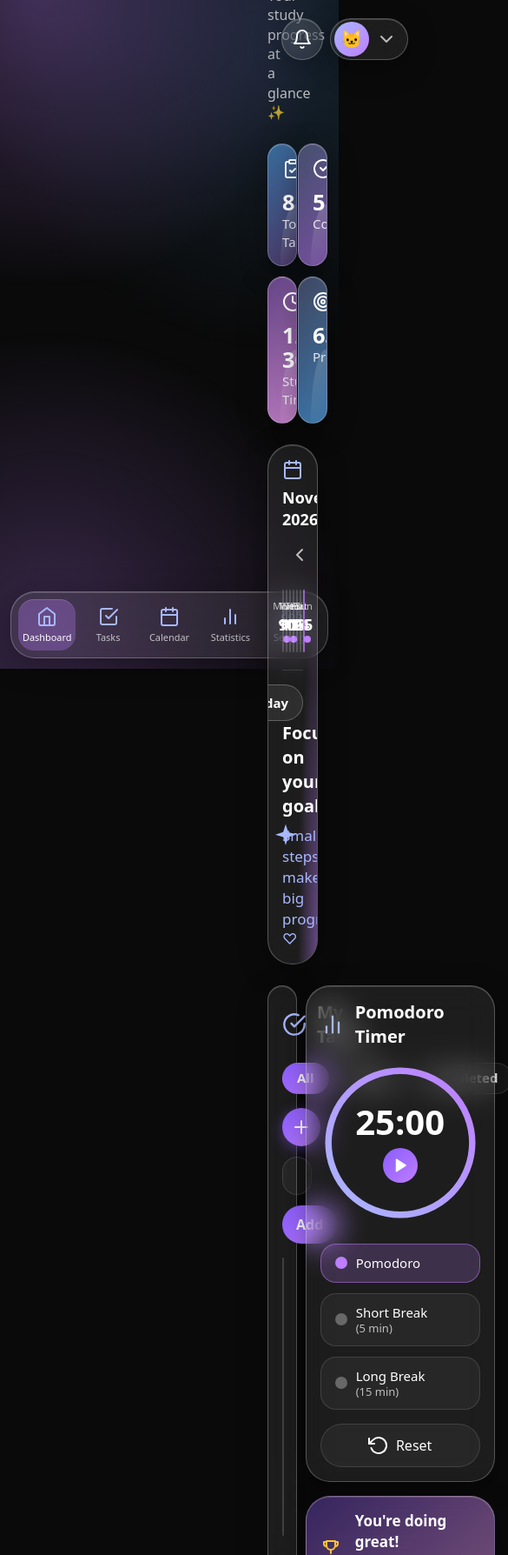
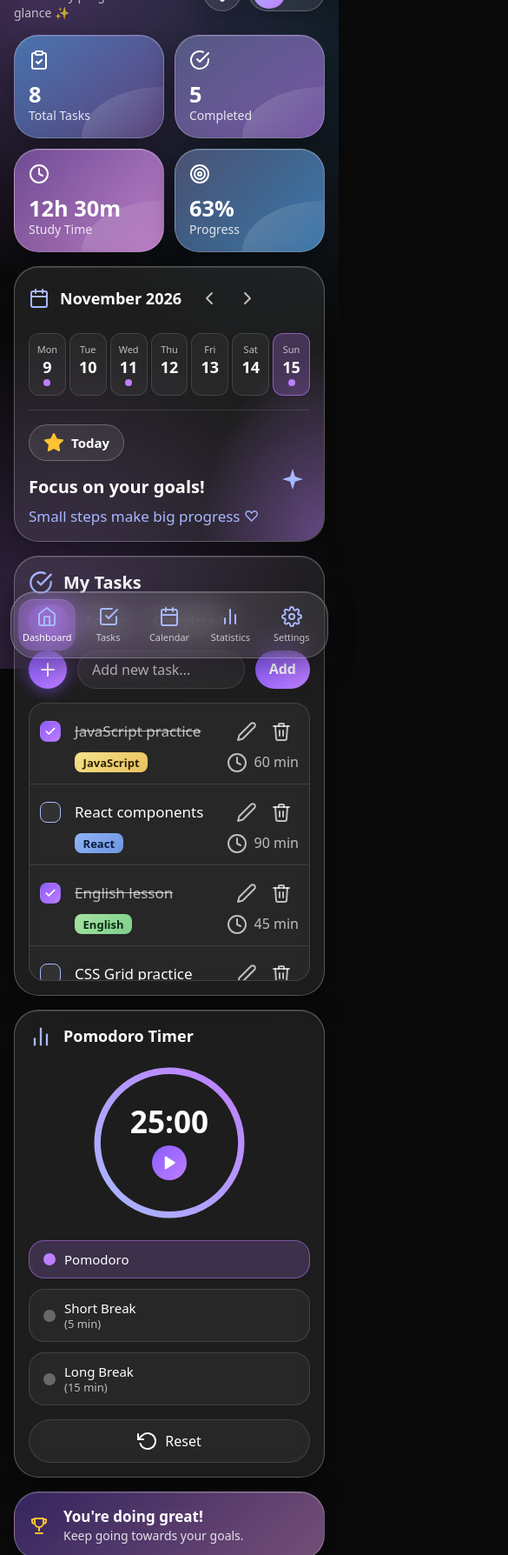
Before and after one commit to mariiaherasymiukdev-bit/study-tracker, a website built with Parcel: page src/index.html in a window 390 px wide. Shown: the part 75-1863 px from the top of the page at 87% size, 585 px wide, since content can reach past the window. Built offline with nearby package versions, Linux system fonts and the light colour scheme.

Commit message:
Improve responsive layout and calendar styles

```diff
--- /dev/null
+++ b/src/styles/components/_layout.scss
@@ -0,0 +1,22 @@
+@use "../utils/vars" as *;
+
+.dashboard {
+  display: grid;
+  grid-template-columns: minmax(0, $content-max-width);
+  justify-content: center;
+  gap: $layout-gap;
+  margin-left: $sidebar-width + $layout-gap * 2;
+  padding: $layout-gap $layout-gap $layout-gap 0;
+
+  &__bottom {
+    display: grid;
+    grid-template-columns: minmax(0, 1.37fr) minmax(0, 1fr);
+    gap: $layout-gap;
+  }
+
+  &__side {
+    display: grid;
+    grid-template-rows: 1fr auto;
+    gap: 1rem;
+  }
+}
--- a/src/styles/main.scss
+++ b/src/styles/main.scss
@@ -1,14 +1,16 @@
 @use "utils/vars" as *;
 @use "utils/mixins" as *;
 @use "utils/animations";
+
 @use "components/cards";
 @use "components/sidebar";
 @use "components/header";
 @use "components/calendar";
 @use "components/tasks";
 @use "components/timer";
+@use "components/layout";
+
 @use "responsive/media";
-
 // Reset
 *,
 *::before,
@@ -105,28 +107,6 @@ body {
   outline-offset: 2px;
 }
 
-// Layout
-.dashboard {
-  display: grid;
-  grid-template-columns: minmax(0, $content-max-width);
-  justify-content: center;
-  gap: $layout-gap;
-  margin-left: $sidebar-width + $layout-gap * 2;
-  padding: $layout-gap $layout-gap $layout-gap 0;
-
-  &__bottom {
-    display: grid;
-    grid-template-columns: minmax(0, 1.37fr) minmax(0, 1fr);
-    gap: $layout-gap;
-  }
-
-  &__side {
-    display: grid;
-    grid-template-rows: 1fr auto;
-    gap: 1rem;
-  }
-}
-
 // Utilities
 .icon {
   flex-shrink: 0;
--- a/src/styles/responsive/_media.scss
+++ b/src/styles/responsive/_media.scss
@@ -11,8 +11,11 @@ $rail-width: 76px; // вузька панель із іконками
 $mobile-offset: 0.75rem; // відступ нижньої навігації від країв екрана
 $mobile-nav-space: 6.5rem; // запас знизу, щоб навігація не закривала контент
 
-// ===== Ноутбук (1200-1439px): стискаємо рядок завдання й таймер =====
-@media (min-width: #{$bp-compact}) and (max-width: #{$bp-desktop - 1px}) {
+// ========================================
+// LAPTOP: 1200px–1439px
+// ========================================
+
+@media (min-width: $bp-compact) and (max-width: $bp-desktop - 1px) {
   .task {
     grid-template-columns: minmax(0, 1fr) 6rem 4.75rem 2rem 2rem;
     column-gap: 0.75rem;
@@ -53,20 +56,48 @@ $mobile-nav-space: 6.5rem; // запас знизу, щоб навігація
   }
 }
 
-// ===== До 1199px: Tasks і Timer одна під одною =====
-@media (max-width: #{$bp-compact - 1px}) {
+// ========================================
+// TABLET AND SMALL LAPTOP: 600px–1199px
+// ========================================
+
+@media (min-width: $bp-mobile) and (max-width: $bp-compact - 1px) {
+  .dashboard {
+    width: auto;
+    min-width: 0;
+    margin-left: $rail-width + $layout-gap * 2;
+    padding-right: $layout-gap;
+  }
+
   .dashboard__bottom {
     grid-template-columns: minmax(0, 1fr);
+    gap: $layout-gap;
+    min-width: 0;
   }
-}
 
-// ===== 600-1199px: сайдбар стає вузькою панеллю з іконками =====
-@media (min-width: #{$bp-mobile}) and (max-width: #{$bp-compact - 1px}) {
+  .dashboard__side {
+    grid-template-columns: minmax(0, 1fr);
+    grid-template-rows: auto auto;
+    min-width: 0;
+  }
+
+  .tasks,
+  .timer,
+  .motivation {
+    width: 100%;
+    min-width: 0;
+  }
+
+  // Sidebar becomes an icon rail
   .sidebar {
     width: $rail-width;
     padding: 1.5rem 0.75rem;
-    overflow-y: auto; // на низьких екранах (телефон горизонтально) панель можна прокрутити
+    overflow-y: auto;
+    overflow-x: hidden;
     scrollbar-width: none;
+
+    &::-webkit-scrollbar {
+      display: none;
+    }
 
     &__title,
     &__subtitle,
@@ -94,17 +125,12 @@ $mobile-nav-space: 6.5rem; // запас знизу, щоб навігація
     }
   }
 
-  .dashboard {
-    margin-left: $rail-width + $layout-gap * 2;
-  }
-}
-
-// ===== До 899px: планшет =====
-@media (max-width: #{$bp-tablet - 1px}) {
+  // Tablet statistics
   .stats {
     grid-template-columns: repeat(2, minmax(0, 1fr));
   }
 
+  // Tablet calendar
   .calendar {
     grid-template-columns: minmax(0, 1fr);
     gap: 1.25rem;
@@ -115,19 +141,110 @@ $mobile-nav-space: 6.5rem; // запас знизу, щоб навігація
       border-left: 0;
     }
   }
+
+  // Timer
+  .timer {
+    &__body {
+      flex-direction: row;
+      flex-wrap: wrap;
+      justify-content: space-around;
+      gap: 1.25rem;
+    }
+
+    &__dial {
+      width: clamp(9rem, 30vw, 11.5rem);
+    }
+
+    &__modes {
+      width: min(100%, 16rem);
+    }
+  }
 }
 
-// ===== До 599px: телефон =====
-@media (max-width: #{$bp-mobile - 1px}) {
-  // Нижня навігація замість сайдбара
+// ========================================
+// TABLET: 768px–899px
+// ========================================
+
+@media (min-width: 768px) and (max-width: $bp-tablet - 1px) {
+  .dashboard {
+    gap: 1rem;
+  }
+
+  .calendar {
+    &__day {
+      min-width: 0;
+    }
+  }
+}
+
+// ========================================
+// MOBILE: 320px–599px
+// ========================================
+
+@media (max-width: $bp-mobile - 1px) {
+  // ----------------------------------------
+  // MAIN LAYOUT
+  // ----------------------------------------
+
+  .dashboard {
+    display: grid;
+    grid-template-columns: minmax(0, 1fr);
+    justify-content: stretch;
+    gap: 1rem;
+
+    width: 100%;
+    min-width: 0;
+    margin-left: 0;
+    padding: 2rem 1rem $mobile-nav-space;
+  }
+
+  .dashboard__bottom {
+    display: grid;
+    grid-template-columns: minmax(0, 1fr);
+    gap: 1rem;
+
+    width: 100%;
+    min-width: 0;
+  }
+
+  .dashboard__side {
+    display: grid;
+    grid-template-columns: minmax(0, 1fr);
+    grid-template-rows: auto auto;
+    gap: 1rem;
+
+    width: 100%;
+    min-width: 0;
+  }
+
+  .tasks,
+  .timer,
+  .motivation {
+    width: 100%;
+    min-width: 0;
+  }
+
+  // ----------------------------------------
+  // BOTTOM NAVIGATION
+  // ----------------------------------------
+
   .sidebar {
+    position: fixed;
     top: auto;
     right: $mobile-offset;
     bottom: $mobile-offset;
     left: $mobile-offset;
+
+    display: flex;
     flex-direction: row;
+
     width: auto;
+    height: auto;
+    min-height: 0;
+
     padding: 0.5rem;
+    overflow: visible;
+    z-index: 100;
 
     &__logo,
     &__subtitle,
@@ -137,42 +254,60 @@ $mobile-nav-space: 6.5rem; // запас знизу, щоб навігація
 
     &__nav {
       flex: 1;
+      width: 100%;
+      min-width: 0;
       margin-top: 0;
     }
   }
 
   .nav {
+    display: grid;
     grid-auto-flow: column;
     grid-auto-columns: minmax(0, 1fr);
     gap: 0.25rem;
+    width: 100%;
 
     &__link {
+      display: flex;
       flex-direction: column;
+      align-items: center;
       justify-content: center;
       gap: 0.25rem;
-      padding: 0.5rem 0.25rem;
-      font-size: clamp(0.625rem, 2.8vw, 0.75rem);
+
+      min-width: 0;
+      padding: 0.5rem 0.125rem;
+
+      font-size: clamp(0.5625rem, 2.8vw, 0.75rem);
       text-align: center;
+    }
+
+    &__label {
+      display: block;
+    }
+
+    &__icon {
+      width: 1.375rem;
+      height: 1.375rem;
     }
   }
 
-  .dashboard {
-    gap: 1rem;
-    margin-left: 0;
-    padding: 1rem 1rem $mobile-nav-space;
-  }
+  // ----------------------------------------
+  // HEADER
+  // ----------------------------------------
 
   .header {
+    min-width: 0;
+
     &__text {
       min-width: 0;
     }
 
     &__title {
-      font-size: 1.75rem;
+      font-size: clamp(1.375rem, 5vw, 1.75rem);
     }
 
     &__subtitle {
-      font-size: 1rem;
+      font-size: 0.875rem;
     }
 
     &__actions {
@@ -180,26 +315,32 @@ $mobile-nav-space: 6.5rem; // запас знизу, щоб навігація
     }
 
     &__bell {
-      width: 3rem;
-      height: 3rem;
+      width: 2.75rem;
+      height: 2.75rem;
     }
 
     &__user {
-      height: 3rem;
+      height: 2.75rem;
     }
 
     &__avatar {
-      width: 2.5rem;
-      height: 2.5rem;
-      font-size: 1.25rem;
+      width: 2.375rem;
+      height: 2.375rem;
+      font-size: 1.125rem;
     }
   }
 
+  // ----------------------------------------
+  // STATISTICS
+  // ----------------------------------------
+
   .stats {
+    grid-template-columns: repeat(2, minmax(0, 1fr));
     gap: 0.75rem;
   }
 
   .stat-card {
+    min-width: 0;
     padding: 1rem;
 
     &__icon {
@@ -213,12 +354,43 @@ $mobile-nav-space: 6.5rem; // запас знизу, щоб навігація
     }
 
     &__label {
-      font-size: 0.9375rem;
+      font-size: 0.875rem;
     }
   }
 
+  // ----------------------------------------
+  // CALENDAR
+  // ----------------------------------------
+
   .calendar {
+    min-width: 0;
     padding: 1rem;
+    display: grid;
+    grid-template-columns: minmax(0, 1fr);
+    gap: 1rem;
+
+    &__focus {
+      padding: 1rem 0 0;
+      border-left: none;
+      border-top: 1px solid $glass-border-subtle;
+
+      &::after {
+        top: 50%;
+        right: 0.5rem;
+      }
+    }
+
+    &__today {
+      align-self: flex-start;
+    }
+
+    &__focus-title {
+      margin-top: 1rem;
+    }
+
+    &__focus-text {
+      max-width: none;
+    }
 
     &__header {
       flex-wrap: wrap;
@@ -236,9 +408,11 @@ $mobile-nav-space: 6.5rem; // запас знизу, щоб навігація
 
     &__days {
       gap: 0.25rem;
+      min-width: 0;
     }
 
     &__day {
+      min-width: 0;
       min-height: 4.5rem;
       padding-top: 0.625rem;
       border-radius: 0.75rem;
@@ -257,15 +431,35 @@ $mobile-nav-space: 6.5rem; // запас знизу, щоб навігація
     }
   }
 
+  // ----------------------------------------
+  // TASKS
+  // ----------------------------------------
+
   .tasks {
     padding: 1rem;
 
+    &__header {
+      flex-wrap: wrap;
+      gap: 0.75rem;
+    }
+
+    &__filters {
+      flex-wrap: wrap;
+      gap: 0.375rem;
+    }
+
     &__filter {
-      padding: 0.4rem 1rem;
+      padding: 0.4rem 0.75rem;
     }
   }
 
+  // ----------------------------------------
+  // TASK FORM
+  // ----------------------------------------
+
   .task-form {
+    min-width: 0;
+
     &__row {
       flex-wrap: wrap;
     }
@@ -277,6 +471,7 @@ $mobile-nav-space: 6.5rem; // запас знизу, щоб навігація
 
     &__input {
       flex: 1 1 6rem;
+      min-width: 0;
       height: 2.75rem;
       padding: 0 1rem;
     }
@@ -295,26 +490,36 @@ $mobile-nav-space: 6.5rem; // запас знизу, щоб навігація
     }
   }
 
+  // ----------------------------------------
+  // TASK LIST
+  // ----------------------------------------
+
   .task-list {
     max-height: 20rem;
+    min-width: 0;
   }
 
-  // Рядок завдання у два ряди: назва + дії, нижче бейдж + час
   .task {
     grid-template-columns: minmax(0, 1fr) auto 2.5rem 2.5rem;
     column-gap: 0;
     row-gap: 0.25rem;
+    min-width: 0;
     padding: 0.75rem;
 
     &__check {
       grid-column: 1 / 3;
       grid-row: 1;
+      min-width: 0;
+    }
+
+    &__title {
+      overflow-wrap: anywhere;
     }
 
     &__badge {
       grid-column: 1;
       grid-row: 2;
-      margin-left: 2.5rem; // вирівняно по назві, під чекбоксом
+      margin-left: 2.5rem;
     }
 
     &__time {
@@ -339,15 +544,125 @@ $mobile-nav-space: 6.5rem; // запас знизу, щоб навігація
     }
   }
 
+  // ----------------------------------------
+  // POMODORO TIMER
+  // ----------------------------------------
+
   .timer {
+    display: flex;
+    flex-direction: column;
+    gap: 1rem;
+
+    width: 100%;
+    min-width: 0;
     padding: 1rem;
 
+    &__title {
+      font-size: 1.125rem;
+    }
+
+    &__body {
+      display: flex;
+      flex-direction: column;
+      flex-wrap: nowrap;
+      align-items: center;
+      gap: 1.25rem;
+
+      width: 100%;
+      min-width: 0;
+    }
+
+    &__dial {
+      width: clamp(9rem, 52vw, 11.5rem);
+      max-width: 100%;
+    }
+
+    &__time {
+      font-size: clamp(2rem, 9vw, 2.5rem);
+    }
+
+    &__toggle {
+      width: 2.5rem;
+      height: 2.5rem;
+    }
+
     &__modes {
+      display: grid;
+      width: 100%;
+      max-width: 100%;
+    }
+
+    &__mode {
+      width: 100%;
+    }
+
+    &__reset {
       width: 100%;
     }
   }
 
+  // ----------------------------------------
+  // MOTIVATION
+  // ----------------------------------------
+
   .motivation {
+    min-width: 0;
     padding: 1rem;
   }
 }
+
+// ========================================
+// EXTRA SMALL MOBILE: up to 359px
+// ========================================
+
+@media (max-width: 359px) {
+  .dashboard {
+    padding-right: 0.75rem;
+    padding-left: 0.75rem;
+  }
+
+  .header {
+    &__title {
+      font-size: 1.375rem;
+    }
+
+    &__subtitle {
+      font-size: 0.8125rem;
+    }
+
+    &__actions {
+      gap: 0.375rem;
+    }
+  }
+
+  .stat-card {
+    padding: 0.75rem;
+
+    &__value {
+      font-size: 1.25rem;
+    }
+
+    &__label {
+      font-size: 0.8125rem;
+    }
+  }
+
+  .timer {
+    &__dial {
+      width: 9rem;
+    }
+  }
+
+  .nav {
+    &__link {
+      padding-right: 0.0625rem;
+      padding-left: 0.0625rem;
+      font-size: 0.5625rem;
+    }
+
+    &__icon {
+      width: 1.25rem;
+      height: 1.25rem;
+    }
+  }
+}
```
Also changed, not shown: src/styles/components/_tasks.scss (+11 -0 lines), src/styles/utils/_vars.scss (+6 -1 lines).
